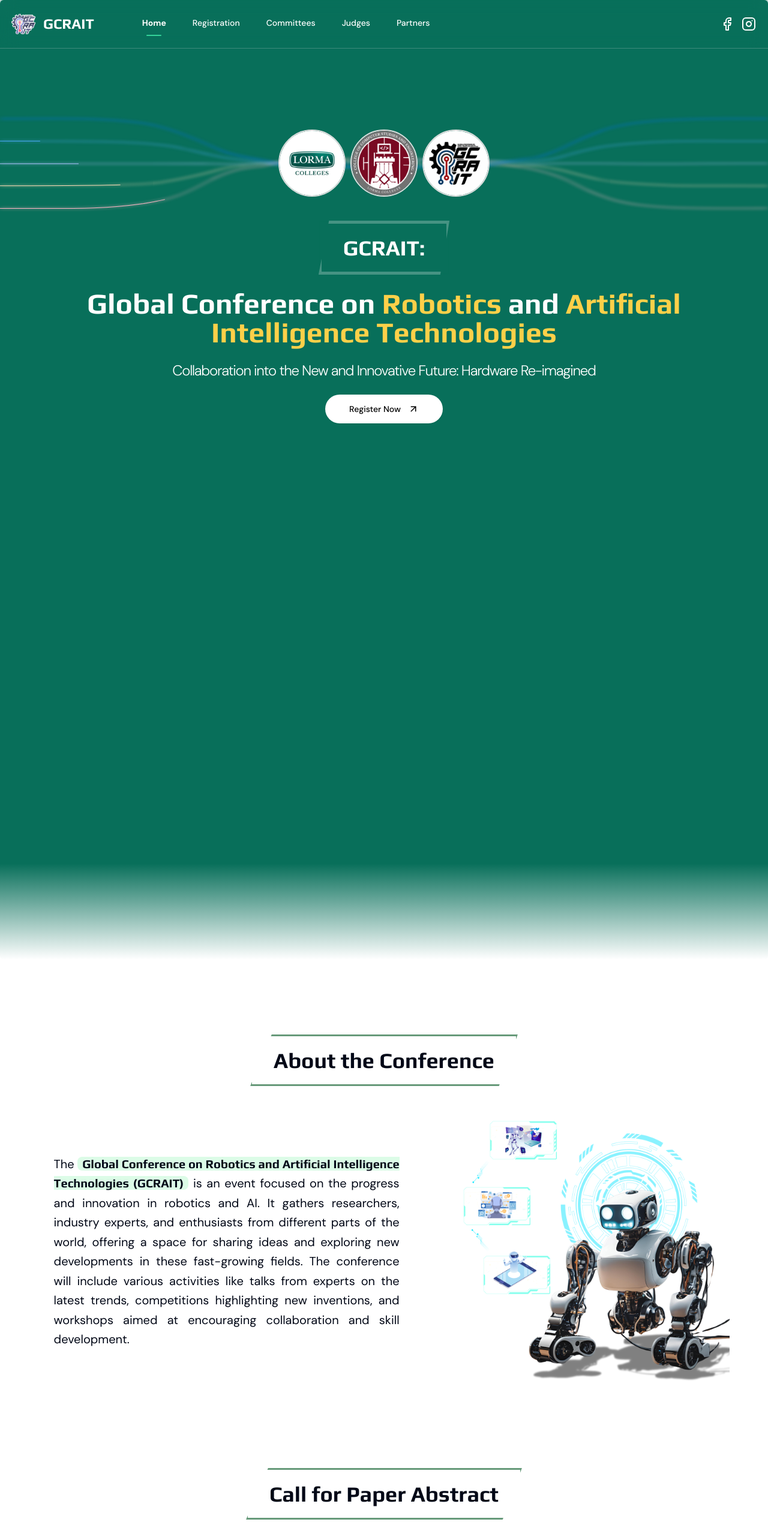
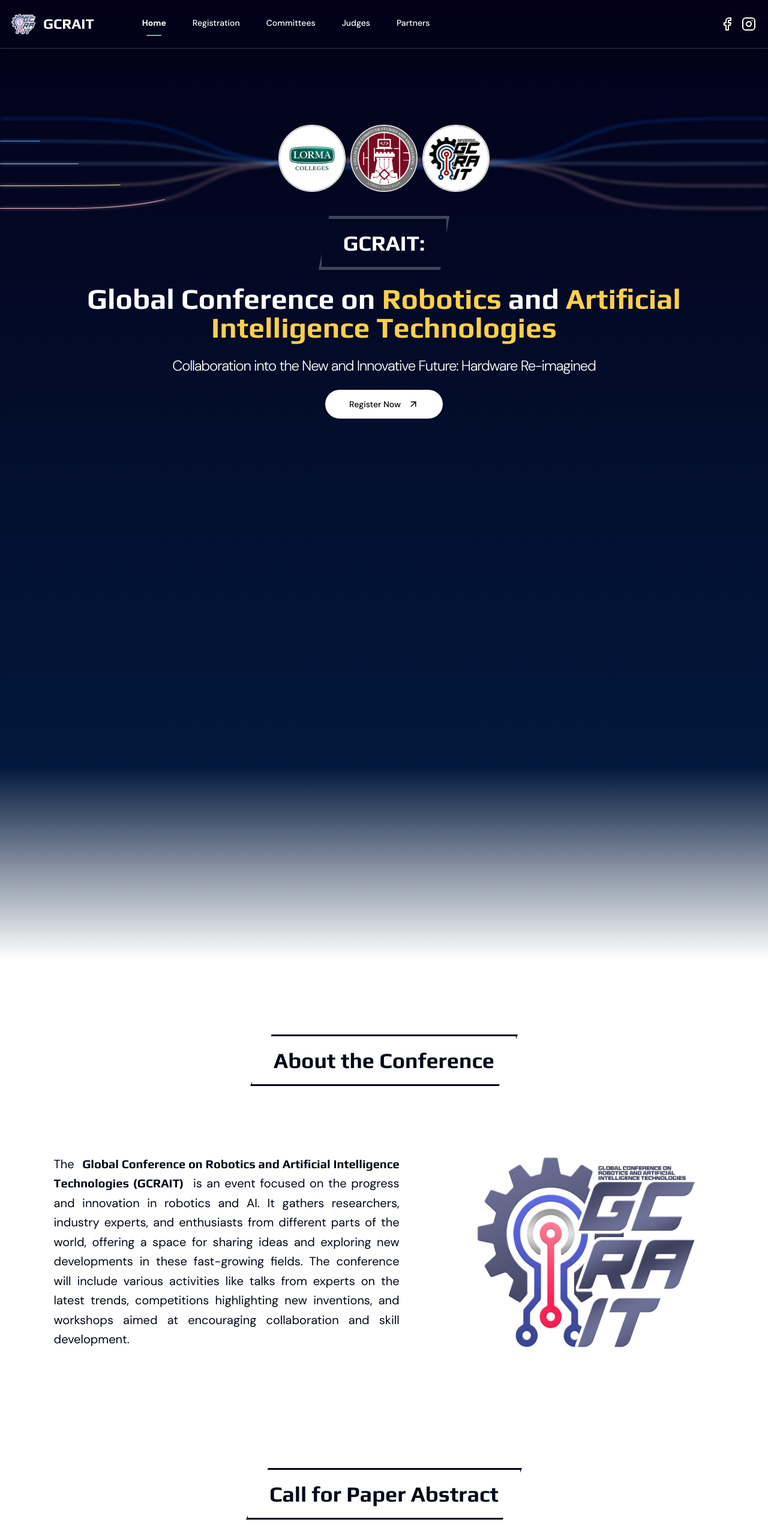
Before and after one commit to Yujinndev/gcrait, a Next.js app: page / in a window 1280 px wide. Shown: the top 2553 px of the page at 60% size. Built offline with nearby package versions, Linux system fonts and the light colour scheme.

Commit message:
Update hero page

```diff
--- a/app/home/hero-section.tsx
+++ b/app/home/hero-section.tsx
@@ -24,7 +24,7 @@
 
   return (
     <div
-      className="hero relative h-[200vh] w-full overflow-clip rounded-md bg-gradient-to-b from-[#086F5A] via-[#086F5A] via-90% to-white dark:border dark:border-white/[0.1] lg:pb-10"
+      className="hero relative h-[200vh] w-full overflow-clip bg-gradient-to-b from-[#030018] via-[#02183c] via-80% to-white pb-24 dark:border dark:border-white/[0.1] lg:pb-10"
       ref={ref}
     >
       <GeminiEffect
@@ -36,7 +36,7 @@
           pathLengthFifth,
         ]}
       >
-        <div className="mx-auto flex max-w-screen-2xl flex-col justify-center space-y-6 p-6 md:px-16">
+        <div className="mx-auto flex max-w-screen-2xl flex-col justify-center space-y-6 p-6 pt-32 md:px-16 md:pt-[88px] lg:pt-4">
           <div className="z-30 flex items-center justify-center gap-2 pb-4 pt-8">
             {data?.LOGOS?.map((logo, index) => (
               <Image
--- a/app/page.tsx
+++ b/app/page.tsx
@@ -19,12 +19,9 @@
         <Heading text={data?.ABOUT?.heading} />
 
         <div className="flex flex-col gap-y-3 py-5 lg:flex-row lg:gap-16">
-          <p
-            className="m-auto text-justify text-base font-normal lg:w-3/6 lg:text-xl lg:leading-relaxed"
-            data-aos="fade"
-          >
+          <p className="m-auto w-5/6 text-justify text-base font-normal lg:w-3/6 lg:text-xl lg:leading-relaxed">
             The{' '}
-            <span className="rounded-lg bg-green-100 px-2 font-play">
+            <span className="rounded-lg px-2 font-play font-bold">
               Global Conference on Robotics and Artificial Intelligence
               Technologies (GCRAIT)
             </span>{' '}
@@ -38,11 +35,11 @@
           </p>
           <div className="w-full lg:w-2/5" data-aos="fade">
             <Image
-              src={data?.ABOUT?.image}
-              alt="LOGO"
+              src={data?.BRAND?.logo}
+              alt="ROBOT"
               width={800}
               height={800}
-              className="h-full w-auto lg:h-[30rem] lg:w-[30rem]"
+              className="h-4/5 w-auto lg:h-[30rem] lg:w-[30rem]"
             />
           </div>
         </div>
@@ -51,7 +48,7 @@
       <div className="mx-auto max-w-screen-xl">
         <div className="px-6 py-12">
           <Heading text="Call for Paper Abstract" />
-          <p className="mx-auto text-justify font-dmSans font-light tracking-tighter text-black lg:w-8/12 lg:text-center">
+          <p className="mx-auto w-5/6 text-justify font-dmSans font-light tracking-tighter text-black lg:w-8/12 lg:text-center">
             Lorem ipsum dolor sit amet, consectetur adipiscing elit. Fusce nisi
             dui, ullamcorper et cursus et, pretium vitae diam. Suspendisse quis
             quam sapien. Etiam tempor, tellus vel laoreet euismod, mi urna
--- a/components/ui/heading.tsx
+++ b/components/ui/heading.tsx
@@ -10,7 +10,7 @@
   return (
     <h2
       className={cn(
-        'polygon-path relative z-30 m-auto mb-4 w-max break-words border-[3px] border-green-800/65 px-9 py-3 font-play text-2xl backdrop-blur-[1px] lg:py-5 lg:text-4xl',
+        'polygon-path relative z-30 m-auto mb-4 w-max break-words border-[3px] border-[#030018] px-9 py-3 font-play text-2xl backdrop-blur-[1px] lg:py-5 lg:text-4xl',
         className
       )}
       data-aos="fade"
```
